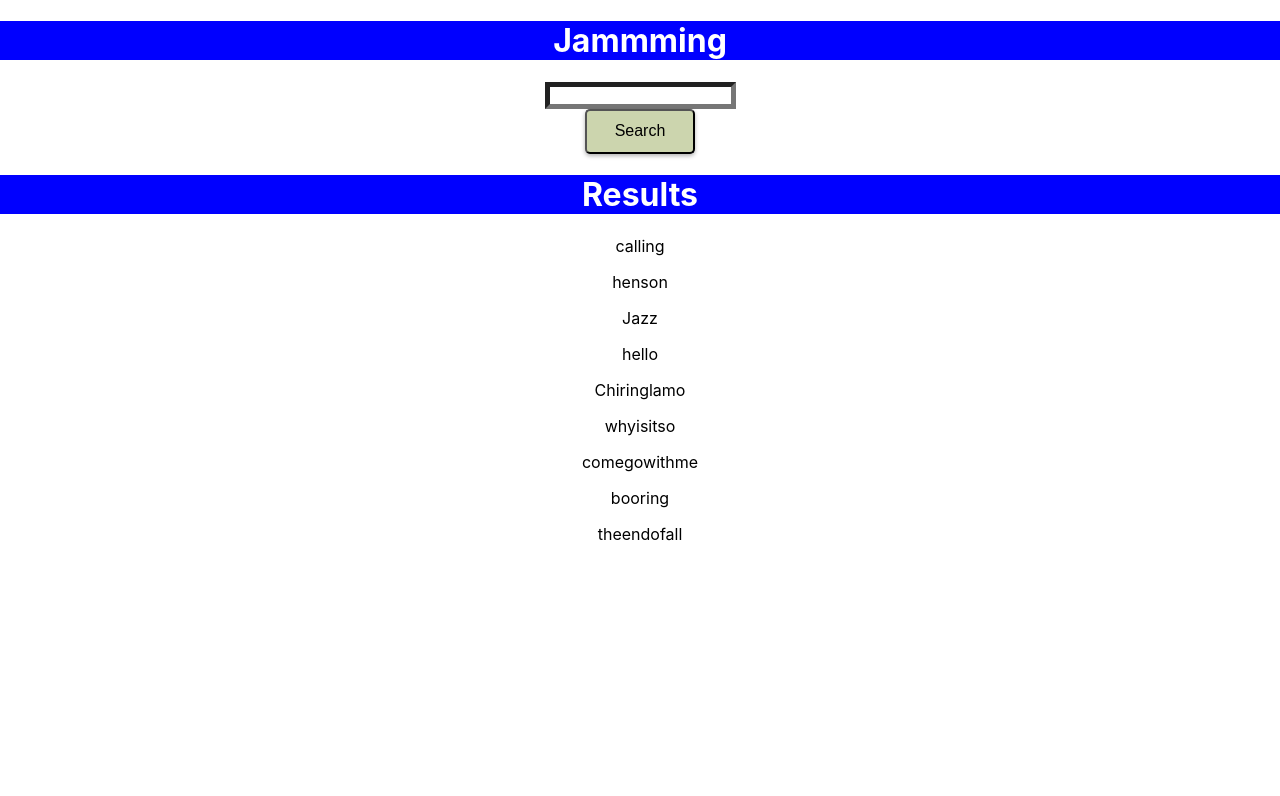
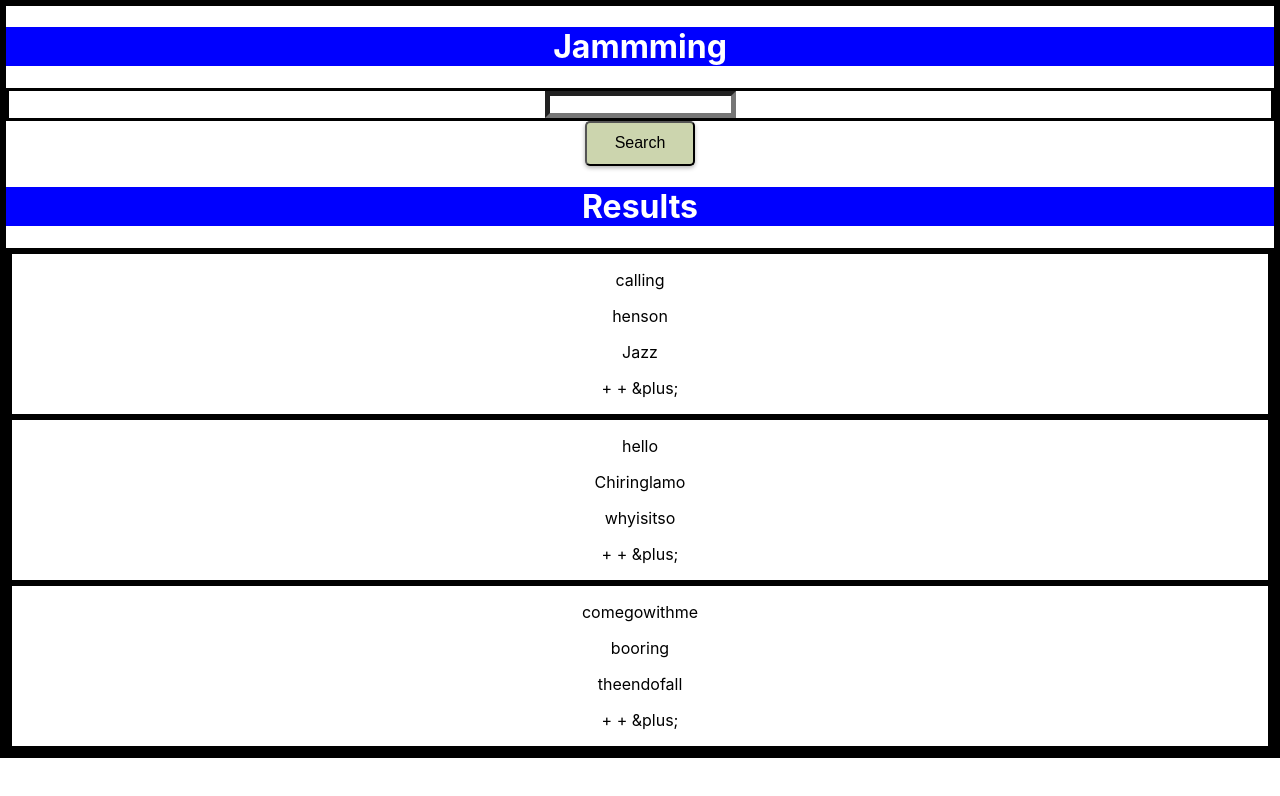
Before and after one commit to alexandralaura/jammming_again, a React (Create React App) app: page / in a window 1280 px wide. Shown: the top 796 px of the page. Built offline with nearby package versions, Linux system fonts and the light colour scheme.

Commit message:
1158am commit

```diff
--- a/src/components/track/track.js
+++ b/src/components/track/track.js
@@ -1,12 +1,15 @@
 import React from 'react';
+import sty from './track.module.css';
 
 export default function Track(props) {
     return (
-        <div>
+        <div className={sty}>
             <p>{props.name}</p>
             <p>{props.artist}</p>
             <p>{props.album}</p>
             <p>{props.id}</p>
+            <p>&#43; &#x2B; &plus;</p>
+
         </div>
     )
 }
--- /dev/null
+++ b/src/components/track/track.module.css
@@ -0,0 +1,4 @@
+div {
+    border: solid;
+    border-width: 50%;
+}
```
